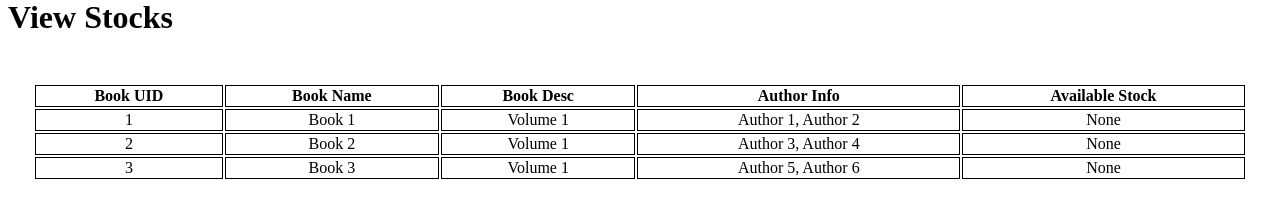
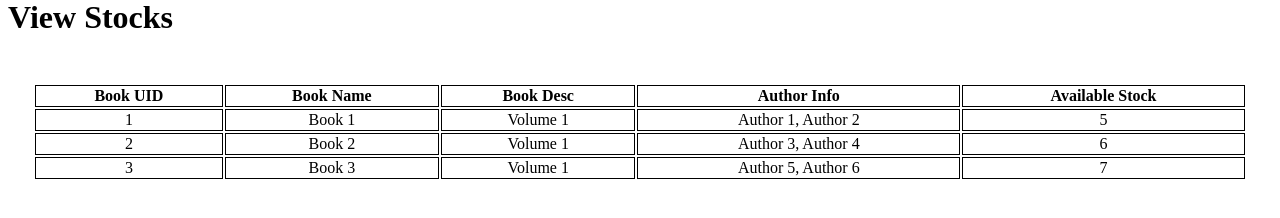
Before and after one commit to prvn-codes/xyz-book-store, a Flask app: page /view_stock in a window 1280 px wide. Shown: the part 153-371 px from the top of the page. Run offline with Flask 2, Linux system fonts and the light colour scheme; data comes from the database, SQL or seed files in the repository; parts of the project's set-up code (start-up, migrations or seed data) failed here and were passed over.

Commit message:
check add stock

```diff
--- a/app.py
+++ b/app.py
@@ -30,7 +30,7 @@
 app.config['MYSQL_DATABASE_DB'] = 'xyzbookstore'
 conn = mysql.connect()
 
-app.secret_key = "super secret key"
+app.secret_key = "super-secret-key"
 
 @app.route("/home")
 def home_route():
@@ -52,7 +52,8 @@
         author_info = request.form['author_info']
         stock = request.form['stock']
         print(book_name + " " + book_desc + " " + author_info)
-        query = f"INSERT INTO book_stock(book_name,book_desc,author_info,stock) VALUES('{book_name}','{book_desc}','{author_info}','{stock}');"
+        query = "INSERT INTO book_stock(book_name,book_desc,author_info,stock) VALUES('"+book_name+"','"+book_desc+"','"+author_info+"',"+stock+");"
+
         cursor.execute(query)
         conn.commit()
     cursor.close()
--- a/db/init.sql
+++ b/db/init.sql
@@ -10,9 +10,9 @@
     stock INT
 );
 
-insert into book_stock(book_name,book_edition,author_info) values ('Book 1','Volume 1','Author 1, Author 2');
-insert into book_stock(book_name,book_edition,author_info) values ('Book 2','Volume 1','Author 3, Author 4');
-insert into book_stock(book_name,book_edition,author_info) values ('Book 3','Volume 1','Author 5, Author 6');
+insert into book_stock(book_name,book_edition,author_info,stock) values ('Book 1','Volume 1','Author 1, Author 2',5);
+insert into book_stock(book_name,book_edition,author_info,stock) values ('Book 2','Volume 1','Author 3, Author 4',6);
+insert into book_stock(book_name,book_edition,author_info,stock) values ('Book 3','Volume 1','Author 5, Author 6',7);
 
 create table membership(
 	id int auto_increment not null primary key,
--- a/templates/add_stocks.html
+++ b/templates/add_stocks.html
@@ -26,7 +26,7 @@
           <input type="text" id="author_info" name="author_info" />
 
           <label for="stock">Stock : </label>
-          <input type="text" id="stock" name="stock" />
+          <input type="number" id="stock" name="stock" />
 
           <br><br>
           <input type = "submit" value ="Add Book" />
```
Also changed, not shown: 1 other file.
